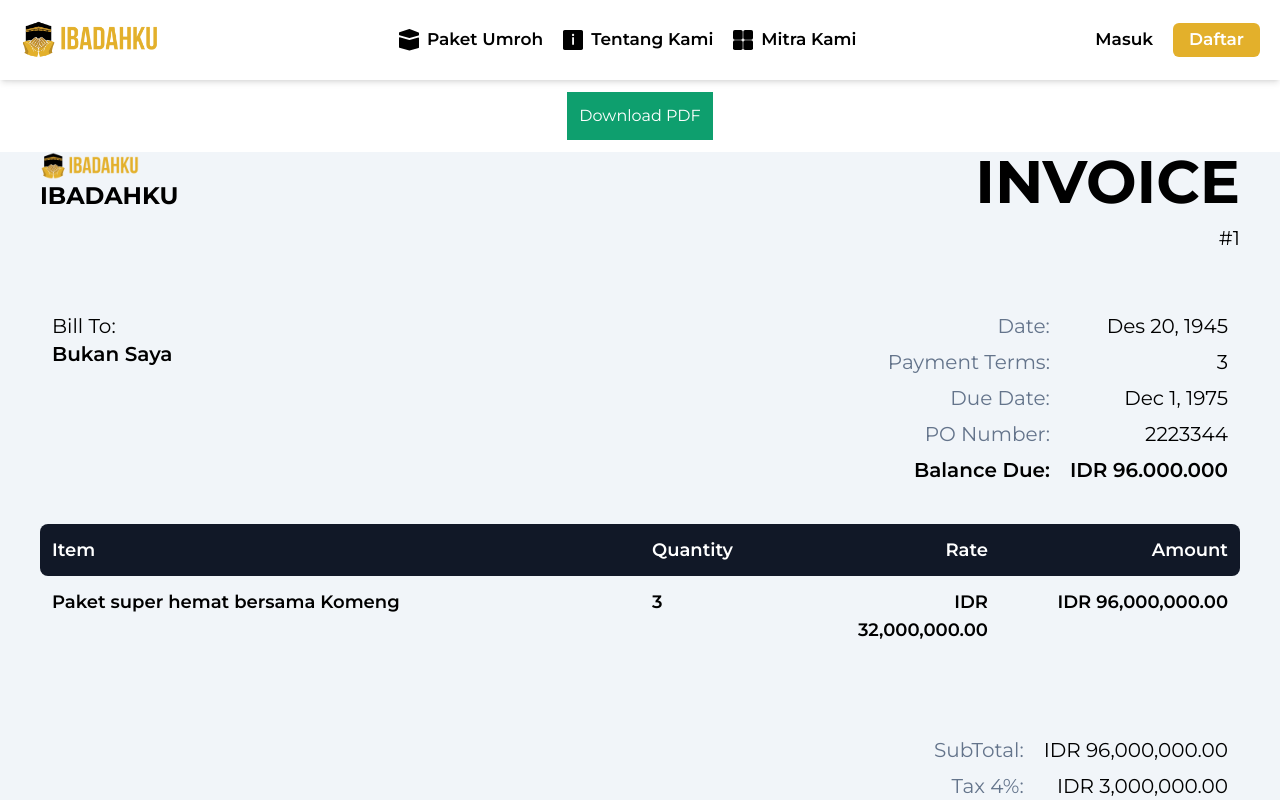
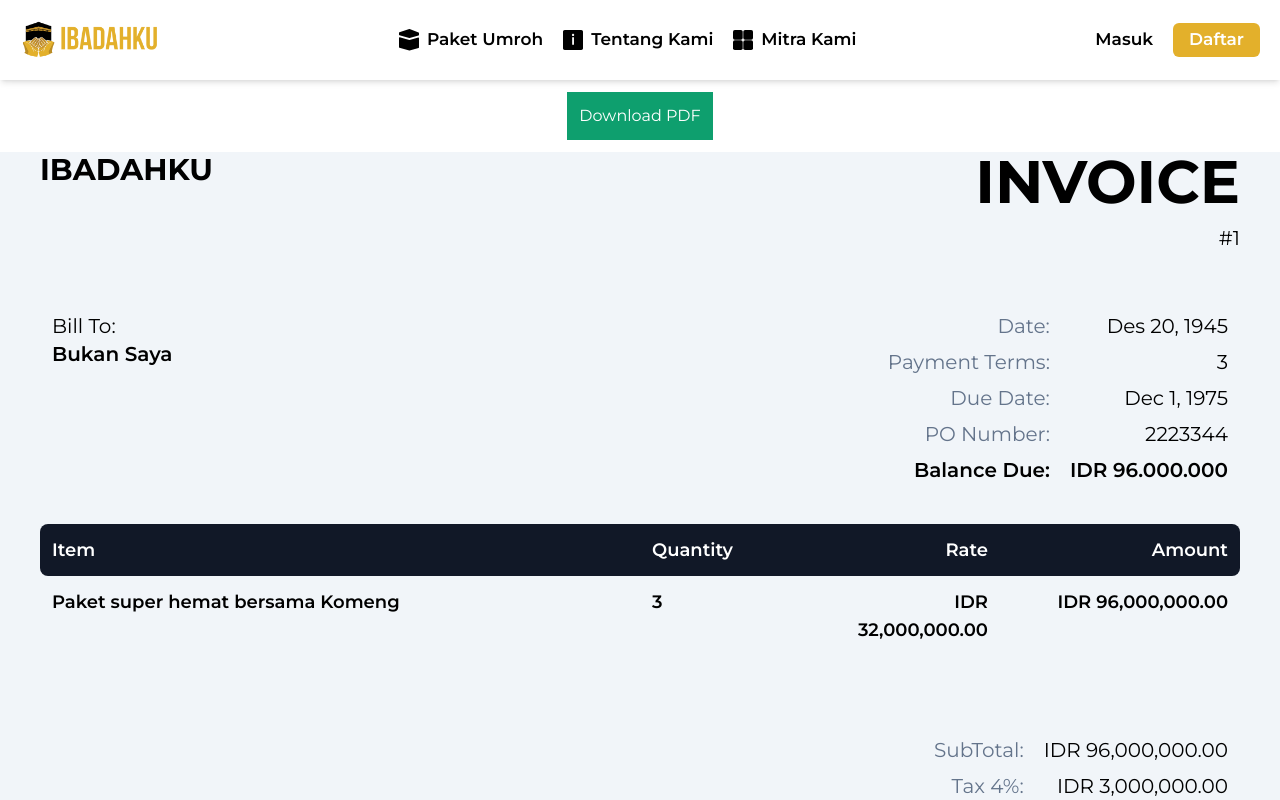
Before and after one commit to fikriymnn/umr-web, a Next.js app: page /akun/PesananSaya/invoice in a window 1280 px wide. Shown: the top 800 px of the page. Built offline with nearby package versions, Linux system fonts and the light colour scheme; no server answers.

Commit message:
remove logo

```diff
--- a/src/app/akun/PesananSaya/invoice/page.jsx
+++ b/src/app/akun/PesananSaya/invoice/page.jsx
@@ -42,15 +42,8 @@ const GenericPdfDownloader = () => {
                         <div className='flex justify-between'>
                             <div>
 
-                                <Image
-                                    src="/assets/images/ibadahku1k2.png"
-                                    alt=""
-                                    width={100}
-                                    height={100}
-                                    onLoad={handleImageLoad}
-                                    crossOrigin="anonymous"
-                                />
-                                <p className='font-bold md:text-2xl sm:text-xl text-lg md:px-0 px-3'>IBADAHKU</p>
+
+                                <p className='font-bold md:text-3xl sm:text-xl text-lg md:px-0 px-3'>IBADAHKU</p>
 
                             </div>
 
```
